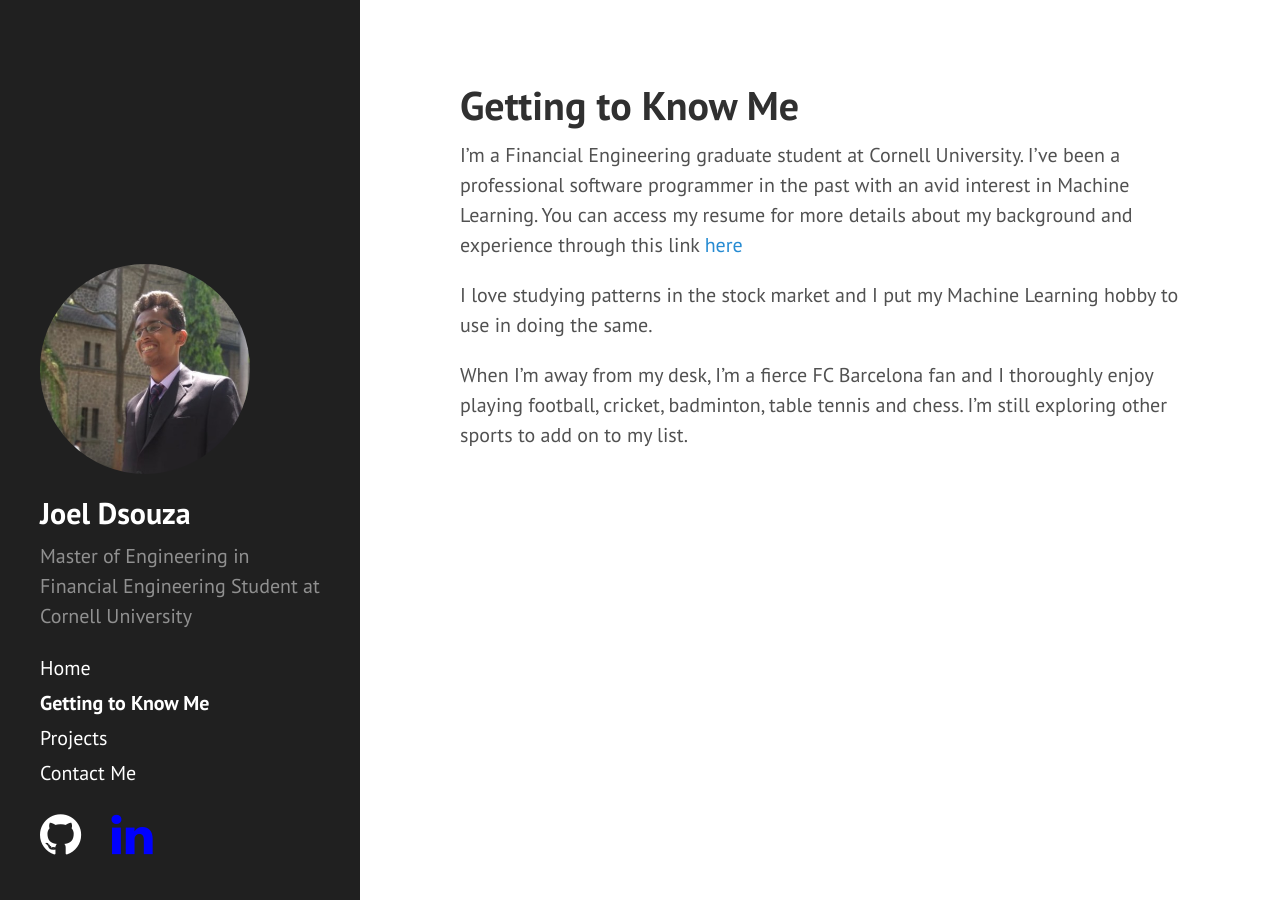
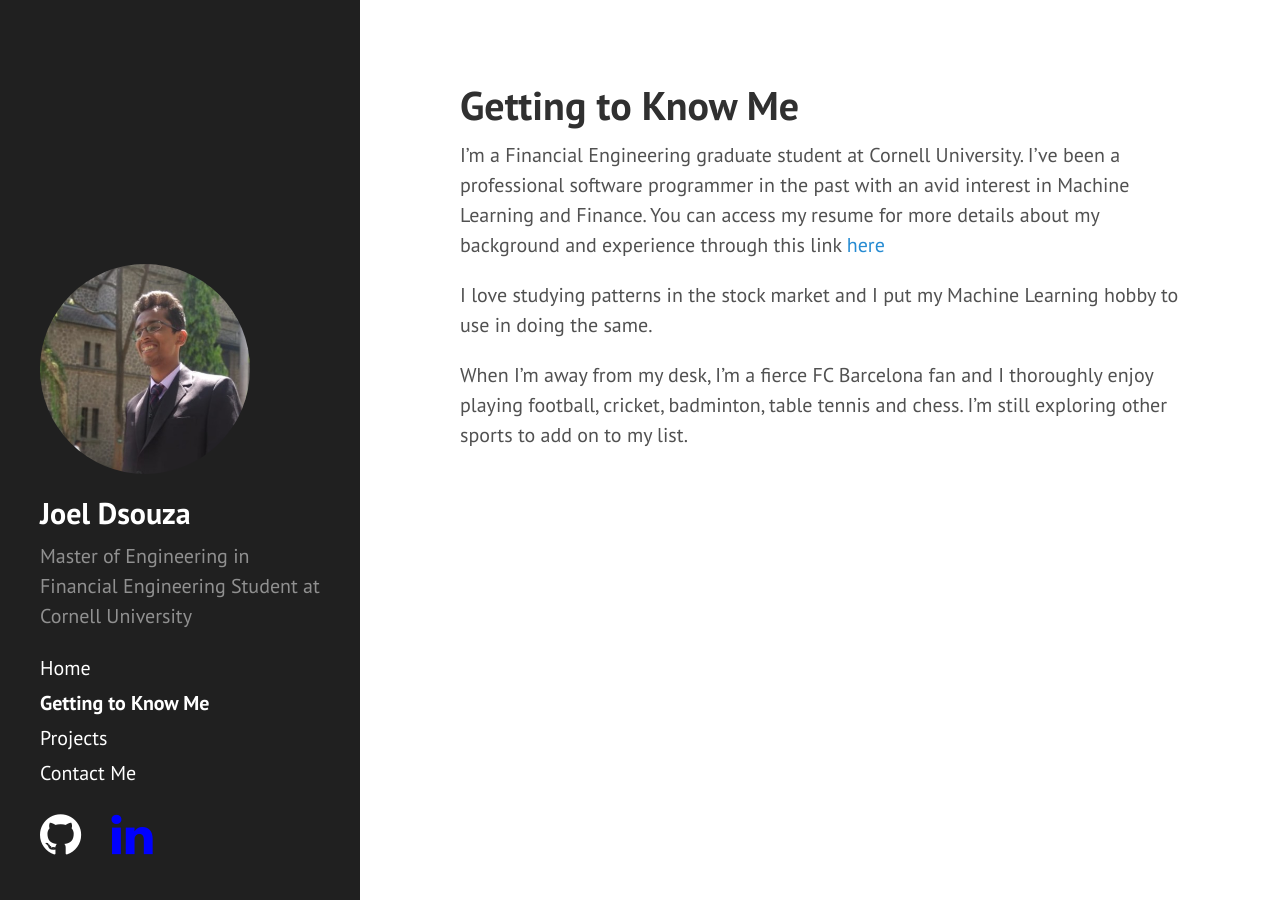
Before and after one commit to joeldsouza493/personal_website, a Jekyll site: the page built from about.md, in a window 1280 px wide. Built offline with Jekyll 4.4.1, drawn with Linux system fonts in a browser that asks for light colours.

Commit message:
Removed download links

```diff
--- a/about.md
+++ b/about.md
@@ -4,7 +4,7 @@ title: Getting to Know Me
 ---
 
 
-I’m a Financial Engineering graduate student at Cornell University. I’ve been a professional software programmer in the past with an avid interest in Machine Learning. You can access my resume for more details about my background and experience through this link <a href="./public/Dsouza_Joel_Resume.pdf" download>here</a>
+I’m a Financial Engineering graduate student at Cornell University. I’ve been a professional software programmer in the past with an avid interest in Machine Learning and Finance. You can access my resume for more details about my background and experience through this link <a href="./public/Dsouza_Joel_Resume.pdf" target="_blank">here</a>
 
 I love studying patterns in the stock market and I put my Machine Learning hobby to use in doing the same.
 
```
Also changed, not shown: project.md (+2 -2 lines).
